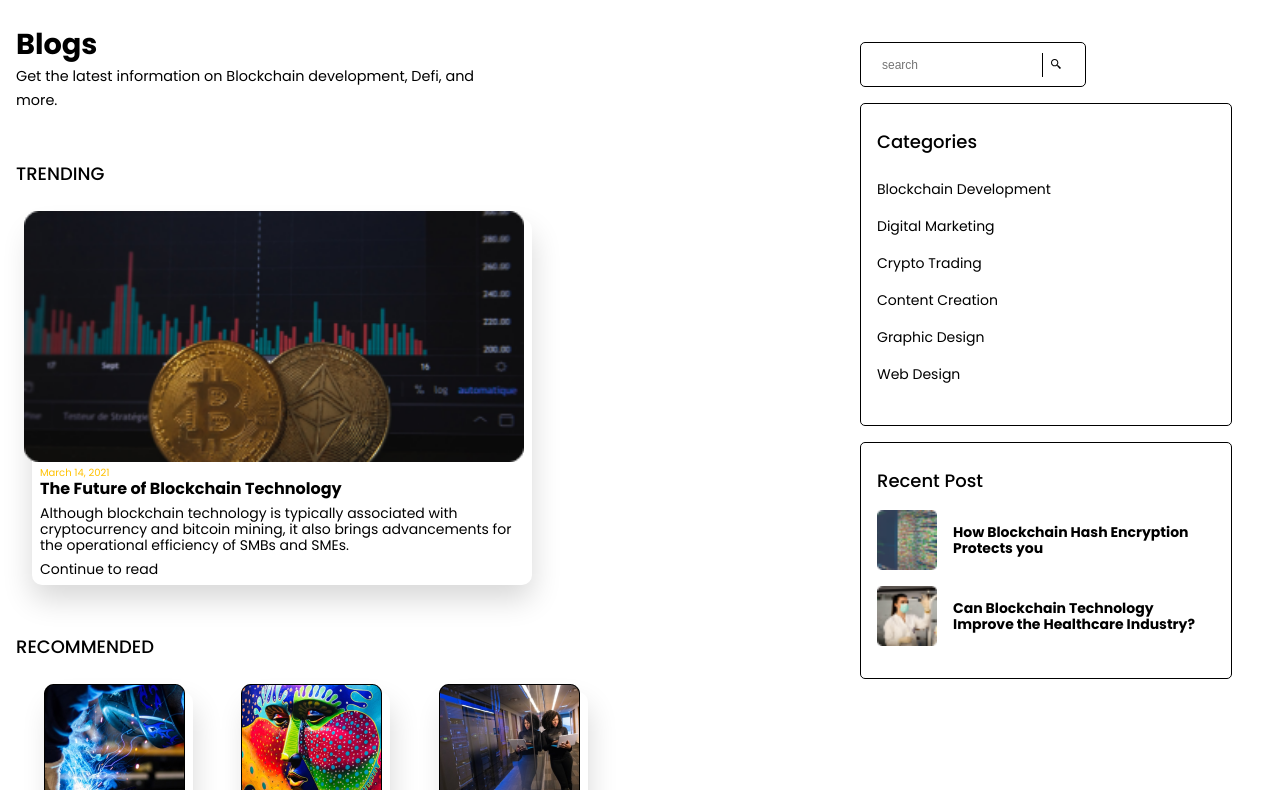
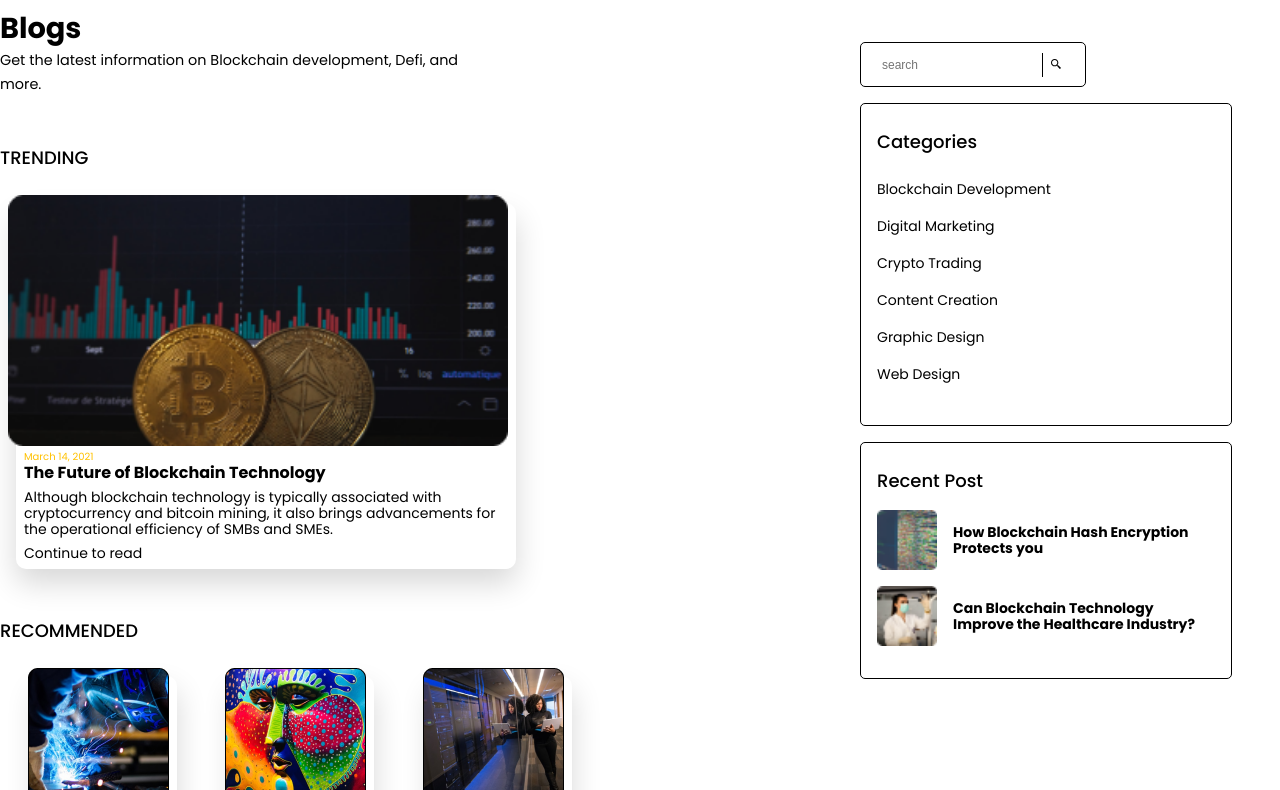
Before and after one commit to Blockchain-OAU/Website, an Eleventy site: page src/pages/blog.njk in a window 1280 px wide. Shown: the part 106-896 px from the top of the page. Built offline with nearby package versions, Linux system fonts and the light colour scheme; Eleventy itself is replaced by a stand-in of ours; files that its build step writes are made by us from their sources.

Commit message:
Update blog.css

```diff
--- a/src/css/blog.css
+++ b/src/css/blog.css
@@ -8,7 +8,6 @@
 
 body {
     width: 100%;
-    padding: 1rem;
     background-color: #fff;
     font-size: 0.9rem;
     font-family: 'Poppins', sans-serif;
```
